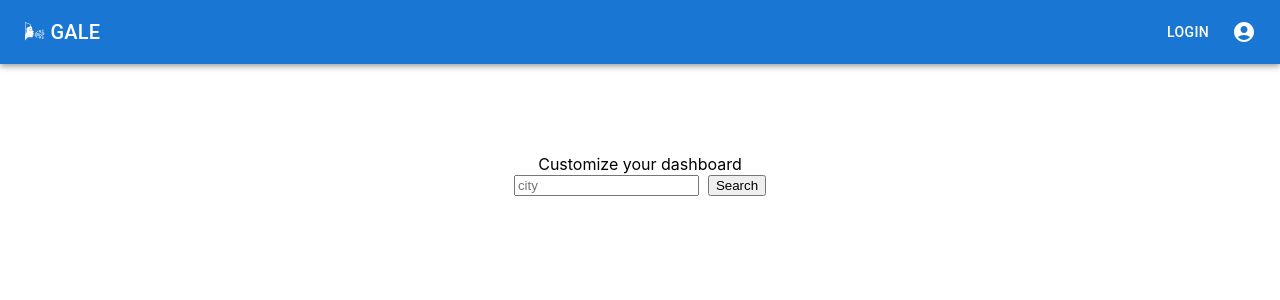
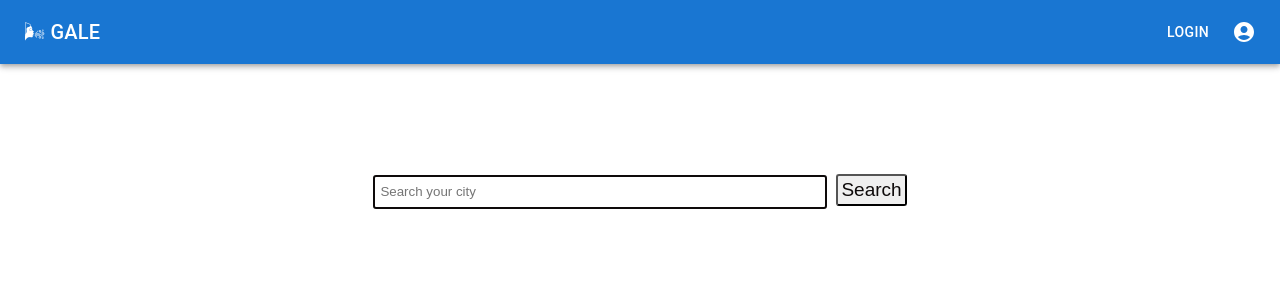
Before and after one commit to AllysonMcGrath/gale-weather-app, a React (Create React App) app in the folder client/: page /dashboard in a window 1280 px wide. Shown: the top 300 px of the page. Built offline with nearby package versions, Linux system fonts and the light colour scheme.

Commit message:
displayed weather data

```diff
--- a/client/src/App.css
+++ b/client/src/App.css
@@ -1,13 +1,5 @@
 .App {
   text-align: center;
-}
-.weather {
-  max-width: auto;
-  margin: 80px    ;
-  background: white;
-  padding: 10px;
-  text-align: center;
-  justify-content: center;
 }
 
 .App-logo {
--- a/client/src/components/PreferenceToggle/index.js
+++ b/client/src/components/PreferenceToggle/index.js
@@ -33,7 +33,7 @@ export default function FormControlLabelPosition() {
                 <FormControlLabel
                     value="start"
                     control={<Switch color="primary" />}
-                    label="Air Quality"
+                    label="Wind Speed"
                     labelPlacement="start"
                 />
             </FormGroup>
--- a/client/src/components/Weather/index.js
+++ b/client/src/components/Weather/index.js
@@ -1,9 +1,12 @@
 import React, { useState } from "react";
-import Display from "../Display";
+//import Display from "../Display";
+//import WeatherCard from "../WeatherCards";
 import "../../App.css";
+import WeatherCard from "../WeatherCards";
+import "../../index.css";
 
 function Weather() {
-  //const [weather, setWeather] = useState([]);
+  const [weather, setWeather] = useState([]);
   const [form, setForm] = useState({
     city: "",
   });
@@ -21,7 +24,7 @@ function Weather() {
         .then((data) => data);
       console.log(data);
 
-      //setWeather({ data: data });
+      setWeather({ data: data });
     }
   }
 
@@ -34,26 +37,27 @@ function Weather() {
     }
   };
   return (
-    <div className="weather">
-      <span className="title">Customize your dashboard</span>
+    <div className="wrap">
+      <span className="title"></span>
       <br />
-      <form>
+      <form className="search">
         <input
           type="text"
-          placeholder="city"
+          placeholder="Search your city"
+          className="searchTerm"
           name="city"
           onChange={(e) => handleChange(e)}
         />
         &nbsp;&nbsp;
-        <button className="btn" onClick={(e) => weatherData(e)}>
+        <button className="searchButton" onClick={(e) => weatherData(e)}>
           Search
         </button>
       </form>
 
-      {/* {console.log(weather)} */}
-      {/* {weather.data !== undefined ? (
-        <div><Display data={weather.data} /></div>
-      ) : null} */}
+      {console.log(weather)}
+      {weather.data !== undefined ? (
+        <div><WeatherCard data={weather.data} /></div>
+      ) : null}
     </div>
   );
 }
--- a/client/src/components/WeatherCards/index.js
+++ b/client/src/components/WeatherCards/index.js
@@ -26,7 +26,11 @@ const ExpandMore = styled((props) => {
   }),
 }));
 
-export default function WeatherCard() {
+export default function WeatherCard(props) {
+  const { data } = props;
+  const URL_icon = " http://openweathermap.org/img/wn/" +
+  `${data.cod != 404 ? data.weather[0].icon : null}` +
+  ".png";
   const [expanded, setExpanded] = React.useState(false);
 
   const handleExpandClick = () => {
@@ -46,19 +50,22 @@ export default function WeatherCard() {
             <MoreVertIcon />
           </IconButton>
         }
-        title="Today's Weather"
-        subheader="Actual Date"
+        title={data.name}
+        subheader={new Date().toLocaleTimeString()}
       />
-      <CardMedia
+      <CardMedia className='CardMedia'
         component="img"
         height="194"
         //weather gif from canva below
-        image="image file"
+        image={URL_icon}
         alt="Weather GIF"
       />
       <CardContent>
         <Typography variant="body2" color="text.secondary">
-          Weather Data
+          <div>Temp: {data.main.temp} °F </div>
+          <div>Humidity: {data.main.humidity} RH</div>
+          <div>Visibility: {data.visibility} </div>
+          <div>Wind speed: {data.wind.speed} m/s</div>
         </Typography>
       </CardContent>
       <CardActions disableSpacing>
--- a/client/src/index.css
+++ b/client/src/index.css
@@ -1,3 +1,5 @@
+@import url(https://fonts.googleapis.com/css?family=Open+Sans);
+
 body {
   margin: 0;
   font-family: -apple-system, BlinkMacSystemFont, 'Segoe UI', 'Roboto', 'Oxygen',
@@ -11,3 +13,44 @@ code {
   font-family: source-code-pro, Menlo, Monaco, Consolas, 'Courier New',
     monospace;
 }
+
+.search {
+  width: 100%;
+}
+
+.searchTerm {
+  width: 40%;
+  border: 2px solid;
+  padding: 5px;
+  height: 20px;
+  border-radius: 3px;
+  color: rgb(14, 10, 10);
+}
+
+.searchTerm:focus{
+  color: #1976d2;
+}
+
+.searchButton {
+  border-radius: 5px;
+  font-size: 19px;
+  margin: auto;
+  padding: 3px;
+  color: rgb(14, 10, 10);
+  cursor: pointer;
+  border-radius: 3px;
+
+}
+
+.searchButton:hover {
+  background-color: #1976d2;
+}
+
+.wrap {
+  max-width: auto;
+  margin: 80px    ;
+  background: white;
+  padding: 10px;
+  text-align: center;
+  justify-content: center;
+}
```
